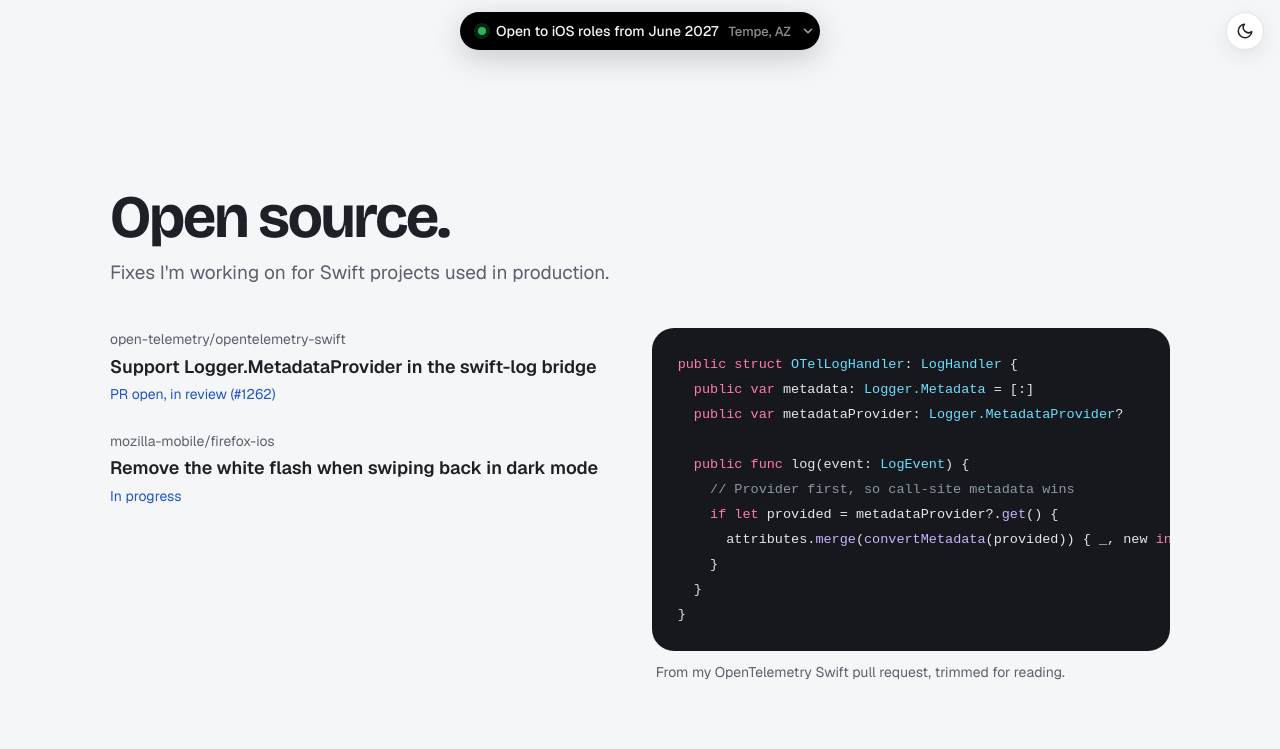
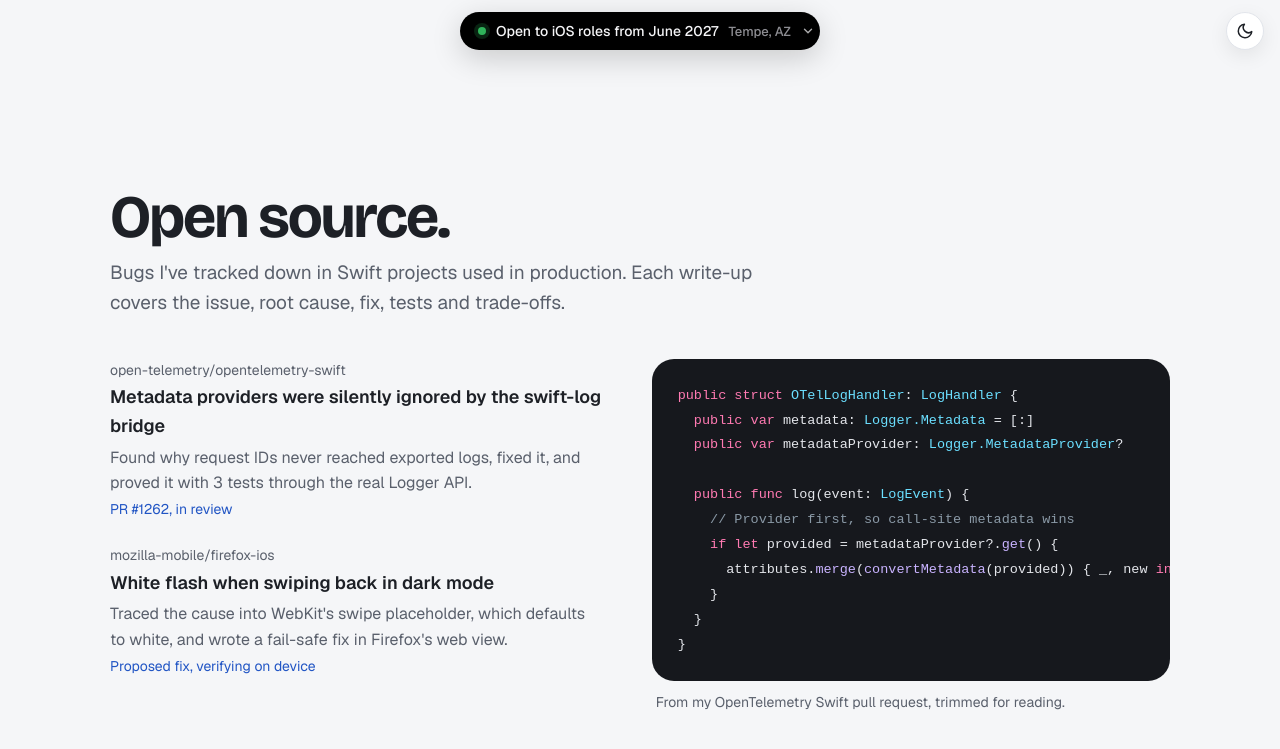
Before and after one commit to patelsid1211/patelsid1211.github.io, a Jekyll site: the page index.html, which Jekyll copies as it is, in a window 1280 px wide and 900 px high, scrolled down 4919 px. Shown: the top 749 px of the window. Built offline with Jekyll 4.4.1, drawn with Linux system fonts in a browser that asks for light colours.

Commit message:
Add open source case studies with issue, fix, tests and trade-offs
Co-Authored-By: Claude Opus 5.5 <noreply@anthropic.com>
Claude-Session: https://claude.ai/code/session_01GBHJs8GVeex8TdiujCw8w5

```diff
--- a/assets/blog.css
+++ b/assets/blog.css
@@ -65,3 +65,7 @@ footer { margin-top: 80px; padding-top: 24px; border-top: 1px solid var(--line);
 .case h2 { margin-top: 2.2em; }
 .case ol, .case ul { padding-left: 22px; }
 .case li { margin: 6px 0; }
+.post table { width: 100%; border-collapse: collapse; margin: 1.2em 0; font-size: 16px; display: block; overflow-x: auto; }
+.post th, .post td { text-align: left; vertical-align: top; padding: 10px 12px; border-bottom: 1px solid var(--line); }
+.post th { color: var(--muted); font-weight: 600; font-size: 14px; }
+.post td code { white-space: nowrap; }
--- a/index.html
+++ b/index.html
@@ -229,6 +229,7 @@ h2 { font: 700 clamp(36px, 5.2vw, 60px)/1.02 var(--display); letter-spacing: -.0
 .oss-list a { font-weight: 600; text-decoration: none; font-size: 18px; }
 .oss-list a:hover { text-decoration: underline; }
 .oss-list .state { font-size: 14px; color: var(--accent); }
+.oss-list .oss-sum { color: var(--muted); font-size: 16px; margin-top: 2px; }
 pre.swift { margin: 0; background: #16181D; color: #E4E6EB; border-radius: 22px; padding: 24px 26px; font: 13.5px/1.7 var(--code); overflow-x: auto; }
 .k { color: #FF7AB2; } .ty { color: #6BDFFF; } .c { color: #8A99A6; } .pf { color: #C9B3FF; }
 .code-cap { margin: 10px 4px 0; font-size: 14px; color: var(--muted); }
@@ -494,19 +495,21 @@ footer { padding-block: 28px 48px; color: var(--muted); font-size: 14px; display
   <section id="open-source" aria-labelledby="oss-h">
     <div class="sec-head">
       <h2 id="oss-h">Open source.</h2>
-      <p>Fixes I'm working on for Swift projects used in production.</p>
+      <p>Bugs I've tracked down in Swift projects used in production. Each write-up covers the issue, root cause, fix, tests and trade-offs.</p>
     </div>
     <div class="oss">
       <ul class="oss-list">
         <li>
           <span class="repo">open-telemetry/opentelemetry-swift</span>
-          <a href="https://github.com/open-telemetry/opentelemetry-swift/pull/1262" target="_blank" rel="noopener">Support Logger.MetadataProvider in the swift-log bridge</a>
-          <span class="state">PR open, in review (#1262)</span>
+          <a href="open-source/opentelemetry-swift-1235/">Metadata providers were silently ignored by the swift-log bridge</a>
+          <span class="oss-sum">Found why request IDs never reached exported logs, fixed it, and proved it with 3 tests through the real Logger API.</span>
+          <span class="state">PR #1262, in review</span>
         </li>
         <li>
           <span class="repo">mozilla-mobile/firefox-ios</span>
-          <a href="https://github.com/mozilla-mobile/firefox-ios/issues/35573" target="_blank" rel="noopener">Remove the white flash when swiping back in dark mode</a>
-          <span class="state">In progress</span>
+          <a href="open-source/firefox-ios-35573/">White flash when swiping back in dark mode</a>
+          <span class="oss-sum">Traced the cause into WebKit's swipe placeholder, which defaults to white, and wrote a fail-safe fix in Firefox's web view.</span>
+          <span class="state">Proposed fix, verifying on device</span>
         </li>
       </ul>
       <div class="rise">
```
Also changed, not shown: open-source/firefox-ios-35573/index.md (added, +88 -0 lines), open-source/opentelemetry-swift-1235/index.md (added, +95 -0 lines).
